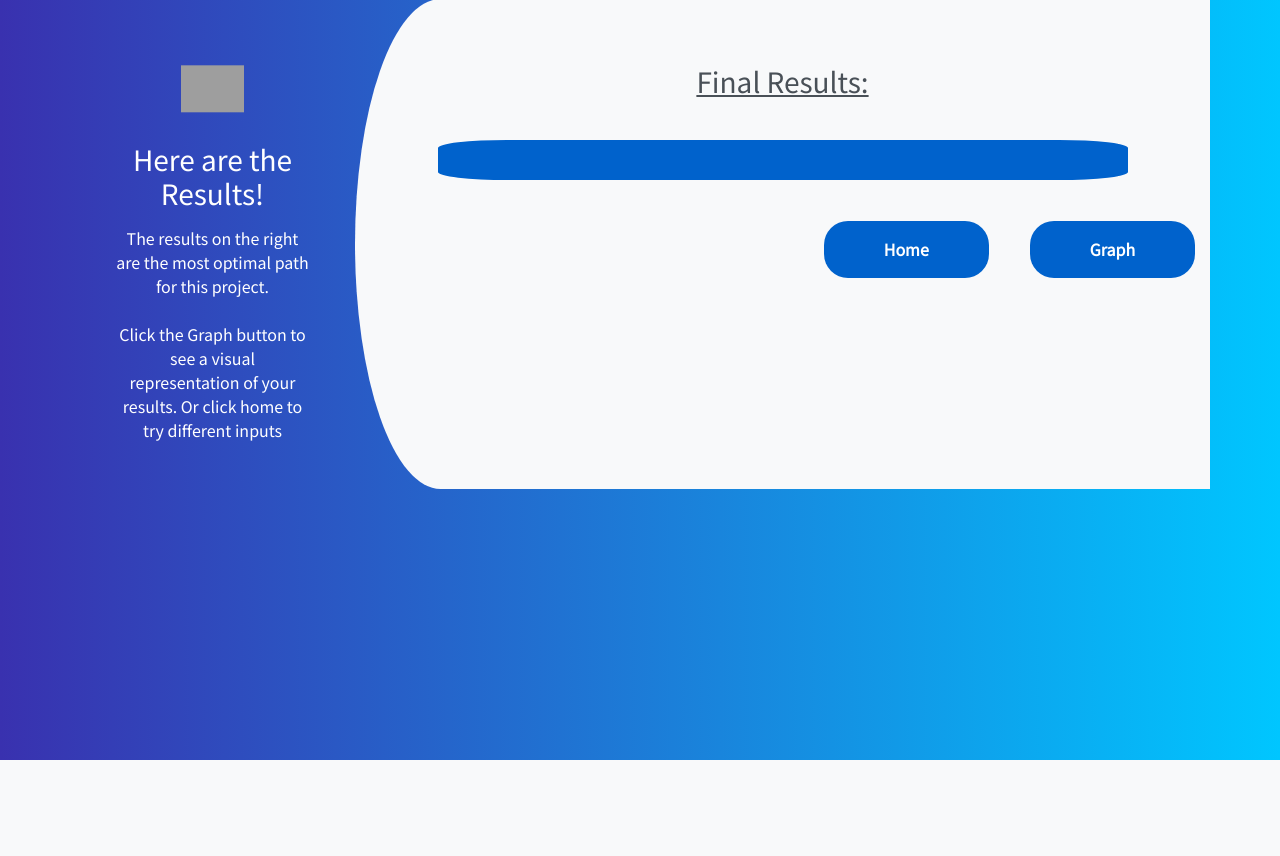
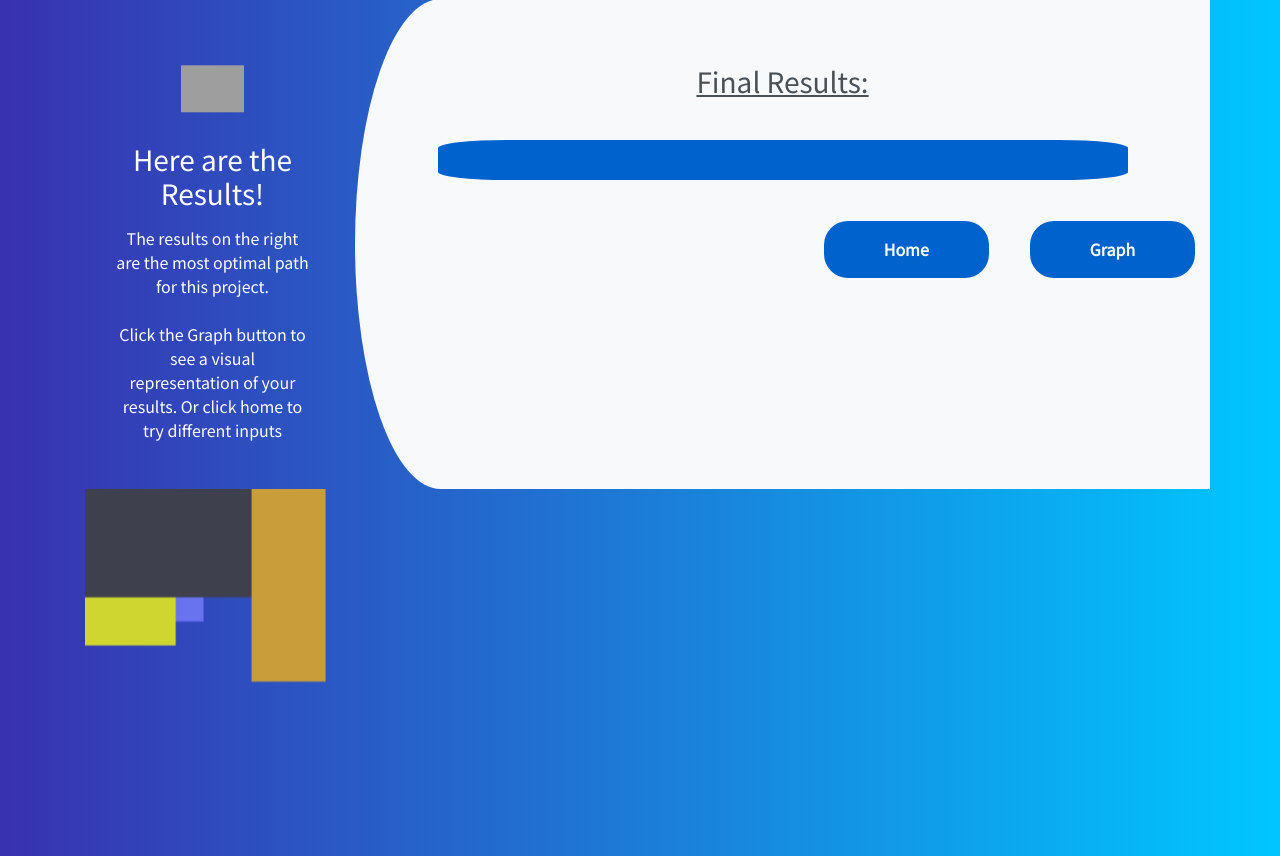
Before and after one commit to FAU-ED2Spr2021-Gr21/Project-Management-Django, a Django app: template fetch_api/templates/sprint/results.html in a window 1280 px wide. Shown: the part 78-934 px from the top of the page. Before the commit the page ends 838 px from the top, so only its background shows below. Run offline with Django 3.2, Linux system fonts and the light colour scheme; the template is opened without the code that fills it, so the values that code supplies are empty; some libraries are stand-ins or nearby versions; grey boxes are pictures that could not be loaded.

Commit message:
put canvas back

```diff
--- a/fetch_api/templates/sprint/results.html
+++ b/fetch_api/templates/sprint/results.html
@@ -57,7 +57,7 @@
             </div>
         </div>
     </div>
-
+    <canvas class="graph" id="explain-canvas"></canvas>
     <script src="{% static 'js/diagram.js' %}"></script>
     </body>
 {% endblock %}
--- a/static/css/results.css
+++ b/static/css/results.css
@@ -186,7 +186,7 @@ h1 {
 canvas{
     height:50%;
     width:50%;
-    display: inline;
+
 }
 body {
     width: 100%;
```
